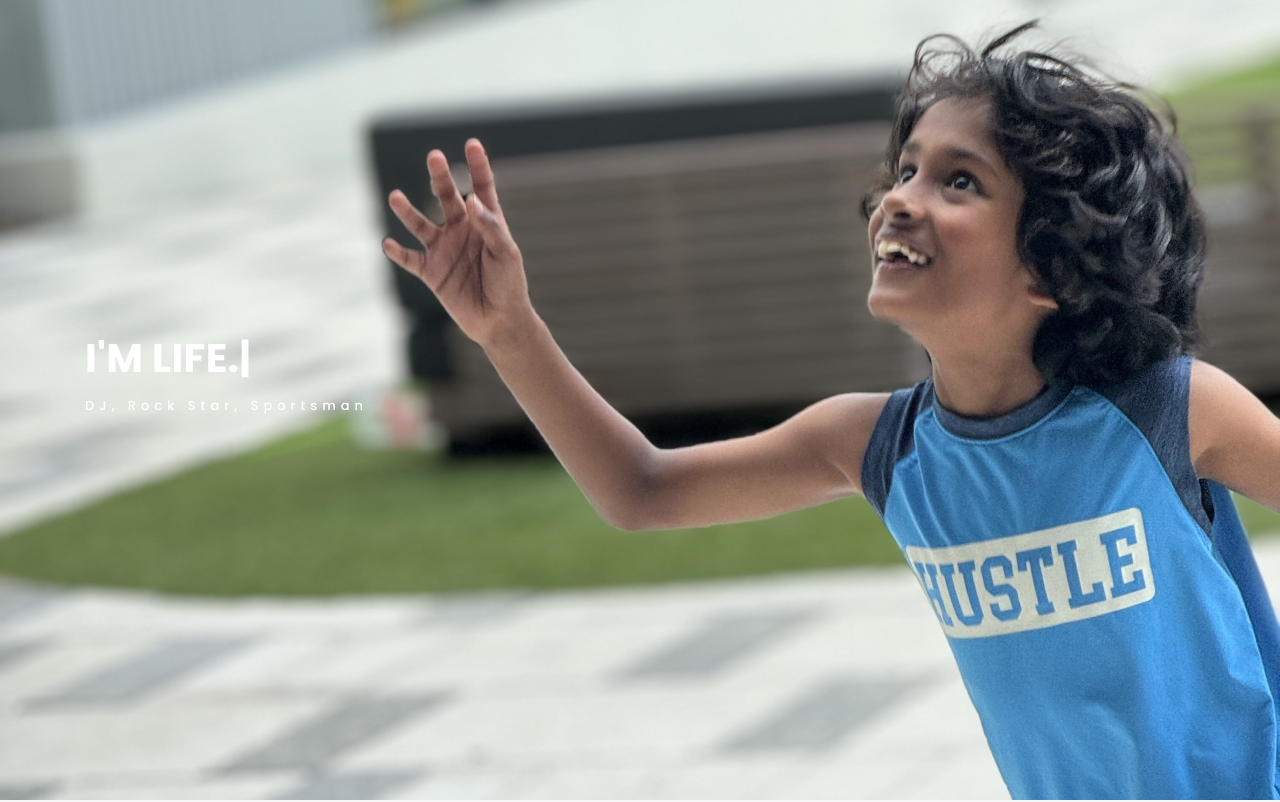
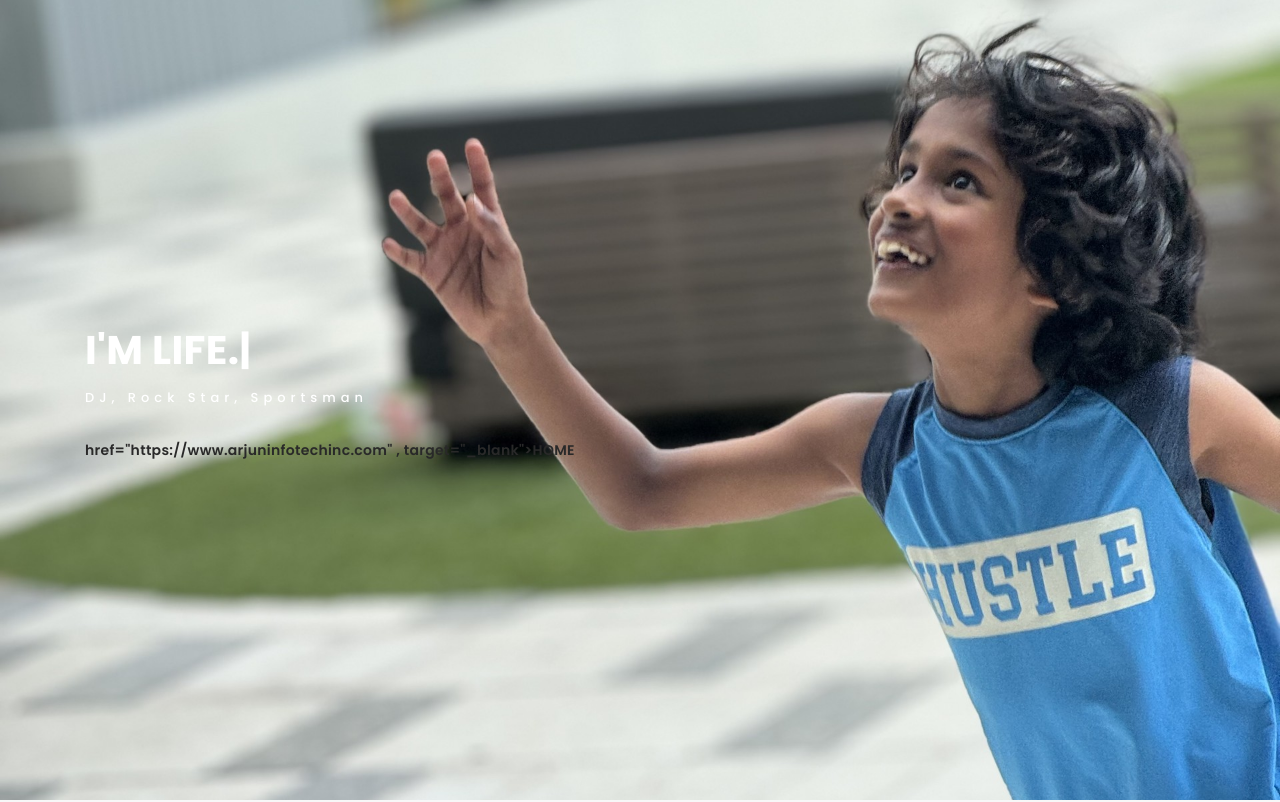
Before and after one commit to arjunvalipireddy/taarkik2, a plain HTML site: page index.html in a window 1280 px wide. Shown: the top 802 px of the page. Drawn offline with nearby package versions, Linux system fonts and the light colour scheme; a web font is replaced by a local one.

Commit message:
Update index.html

```diff
--- a/index.html
+++ b/index.html
@@ -79,7 +79,9 @@
       <div class="header-content">
         <h1>I'm <span class="typed"></span></h1>
         <p>DJ, Rock Star, Sportsman</p>
-
+<h4>
+<a>href="https://www.arjuninfotechinc.com" , target="_blank">HOME</a>
+</h4>
         <ul class="list-unstyled list-social">
          <!-- <li><a href="#"><i class="ion-social-facebook"></i></a></li>
           <li><a href="#"><i class="ion-social-twitter"></i></a></li>
```
